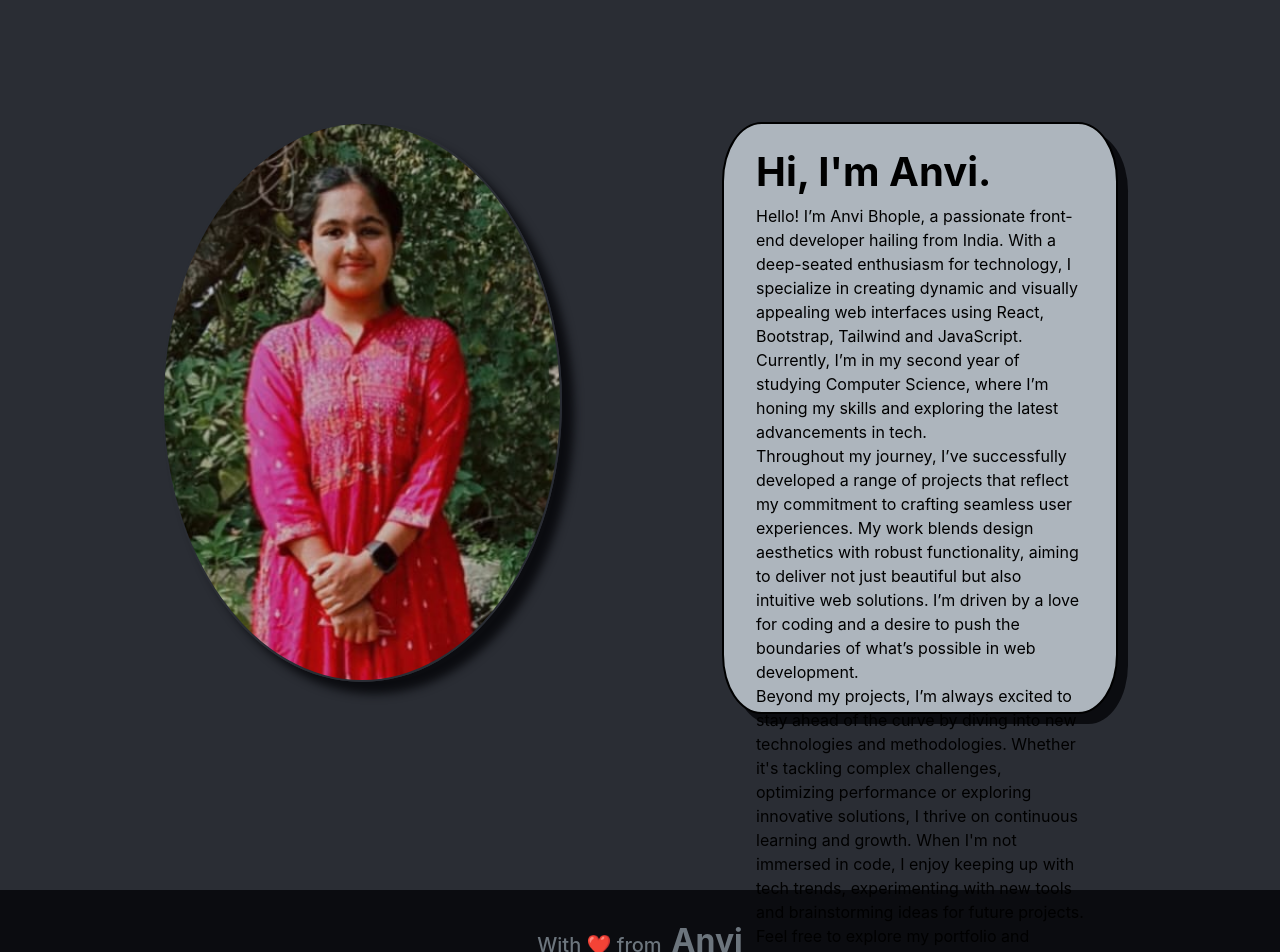
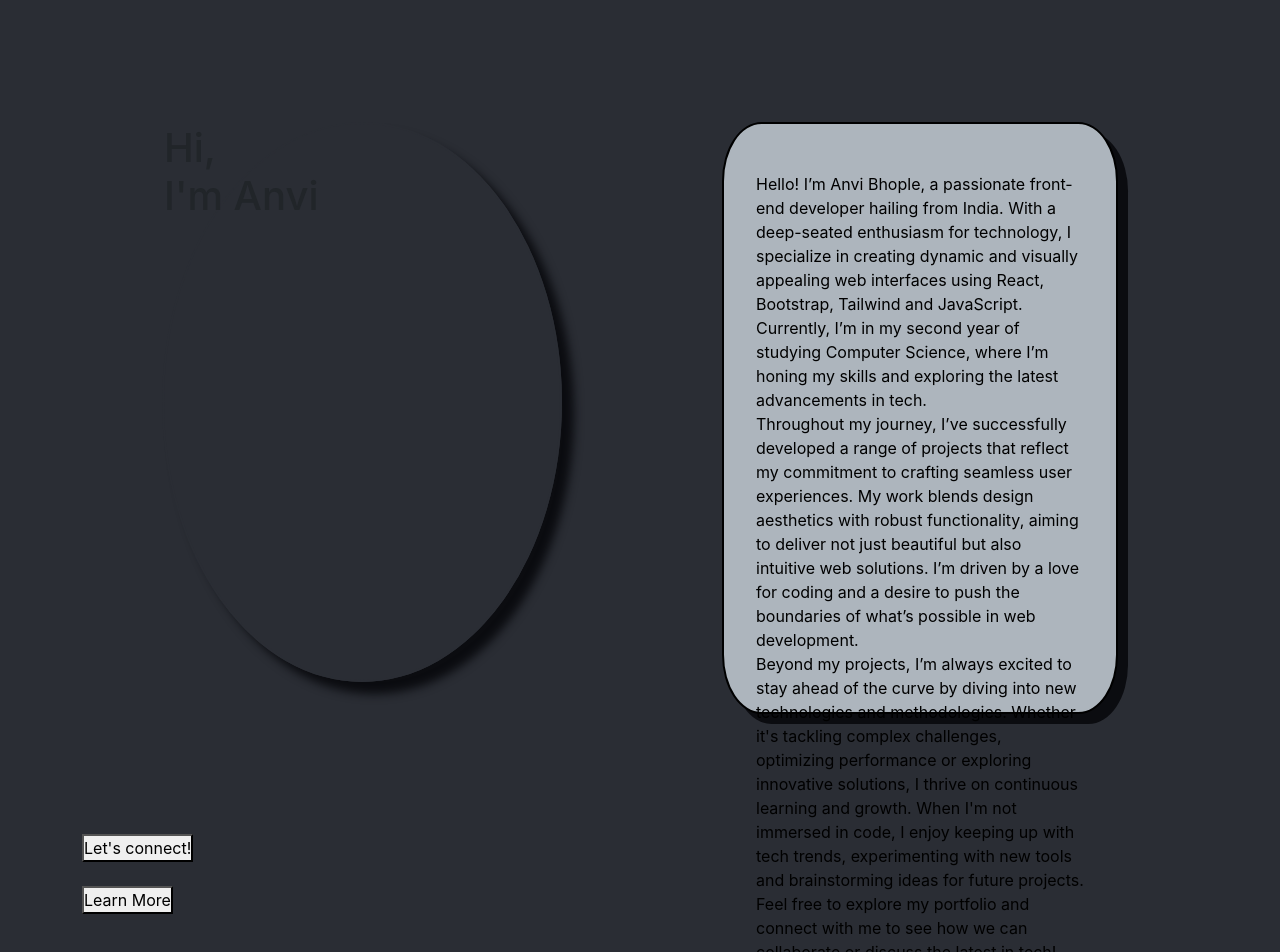
Before and after one commit to AnviBhople/My-Portflio, a React (Create React App) app: page / in a window 1280 px wide. Shown: the part 140-1092 px from the top of the page. Built offline with nearby package versions, Linux system fonts and the light colour scheme.

Commit message:
Update App.js

```diff
--- a/src/App.js
+++ b/src/App.js
@@ -2,10 +2,11 @@
 import "./App.css";
 import { BrowserRouter as Router, Routes, Route, Link } from "react-router-dom";
 import About from "./components/About";
-import myImg from "./components/myImg.jpg";
 import Skills from "./components/Skills";
 import Contact from "./components/Contact";
 import Portfolio from "./components/Portfolio";
+import Form from "./components/Form";
+import Submit from "./components/Submit";
 
 function Main() {
 	const Box = {
@@ -74,16 +75,33 @@
 			<br />
 			<div className="container">
 				<div className="my-img">
-					<img src={myImg} className="myImg" alt="" />
+					<div>
+						<h1 className="myImg">
+							Hi,
+							<br /> I'm Anvi
+						</h1>
+					</div>
+					<br />
+					<br />
+					<br />
+					<br />
+					<br />
+					<br />
+					<Link to="/contact">
+						<button className="contact-btn">Let's connect!</button>
+					</Link>
+					<br />
+					<br />
+					<Link to="/about">
+						<button className="about-btn">Learn More</button>
+					</Link>
 				</div>
 				<br />
 				<br />
 				<br />
 				<div className="text-content" style={Box}>
 					<br />
-
-					<h1>Hi, I'm Anvi.</h1>
-
+					<br />
 					<p>
 						Hello! I’m Anvi Bhople, a passionate front-end developer hailing
 						from India. With a deep-seated enthusiasm for technology, I
@@ -105,10 +123,10 @@
 						trends, experimenting with new tools and brainstorming ideas for
 						future projects. Feel free to explore my portfolio and connect with
 						me to see how we can collaborate or discuss the latest in tech!
-						<br />
 					</p>
 				</div>
 			</div>
+
 			<br />
 			<br />
 			<br />
@@ -154,6 +172,8 @@
 					<Route path="/skills" element={<Skills />}></Route>
 					<Route path="/portfolio" element={<Portfolio />}></Route>
 					<Route path="/contact" element={<Contact />}></Route>
+					<Route path="/form" element={<Form />}></Route>
+					<Route path="/submit" element={<Submit />}></Route>
 				</Routes>
 			</Router>
 		</>
```
